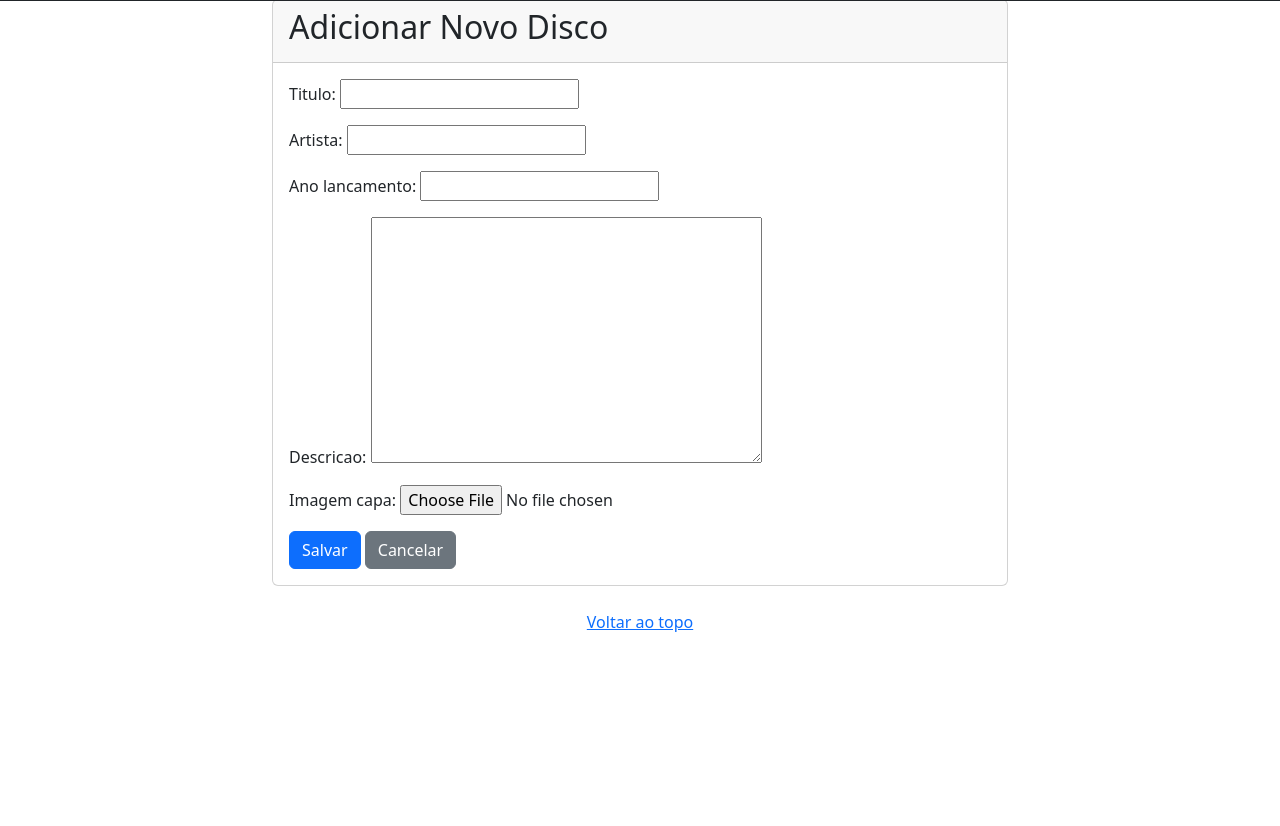
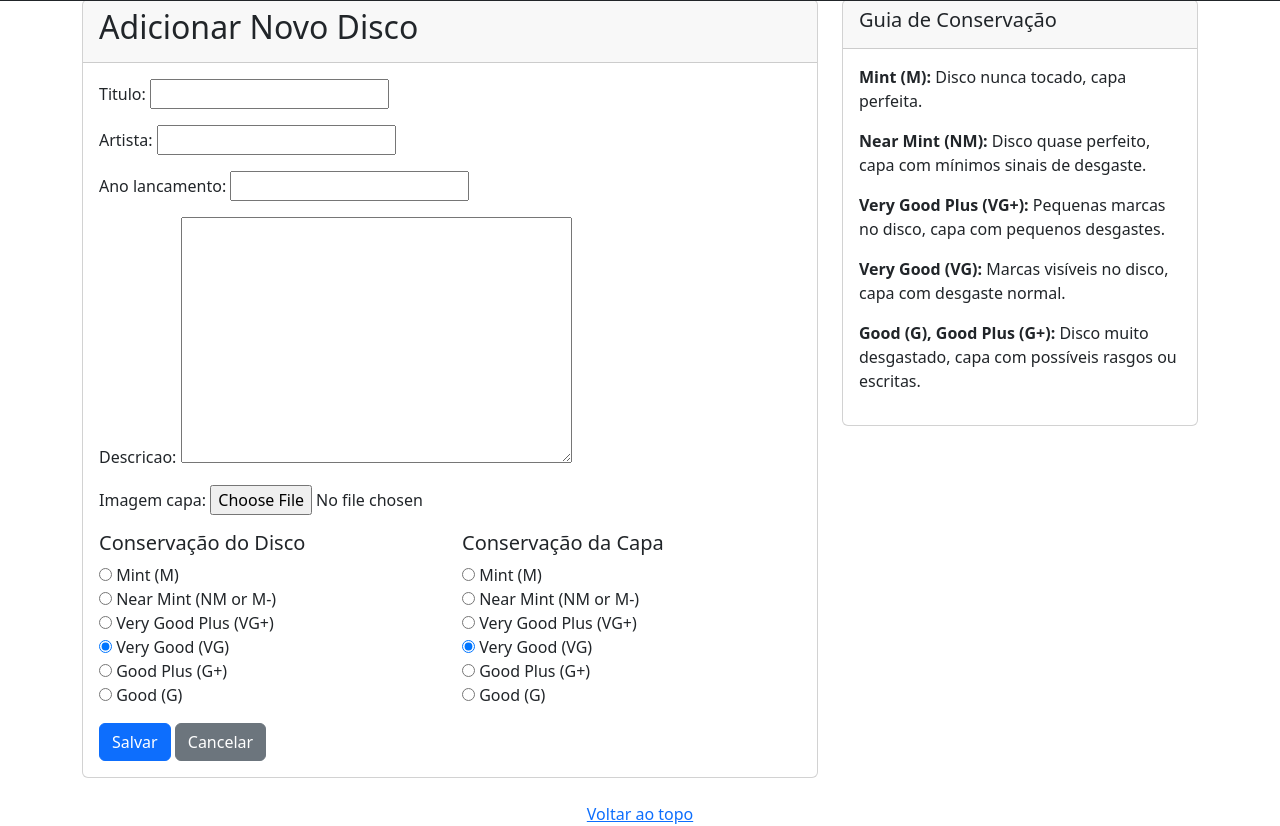
Before and after one commit to maurovmorais/Discografia, a Django app: page /vinil/novo/ in a window 1280 px wide. Shown: the part 57-883 px from the top of the page. Before the commit the page ends 689 px from the top, so only its background shows below. Run offline with Django 5.2, Linux system fonts and the light colour scheme; the visitor is signed in with stand-in values (Sample User, id 1).

Commit message:
feat: Add vinyl conservation state
- Add 'conservacao_disco' and 'conservacao_capa' fields to the Vinil model.

```diff
--- a/catalog/forms.py
+++ b/catalog/forms.py
@@ -1,6 +1,7 @@
 from django import forms
 from django.contrib.auth.forms import AuthenticationForm, UserCreationForm
 from django.contrib.auth import get_user_model
+from .models import Vinil
 
 class CustomUserCreationForm(UserCreationForm):
     email = forms.EmailField(
@@ -48,3 +49,12 @@ class EmailAuthenticationForm(AuthenticationForm):
         strip=False,
         widget=forms.PasswordInput(attrs={'class': 'form-control'}),
     )
+
+class VinilForm(forms.ModelForm):
+    class Meta:
+        model = Vinil
+        fields = ['titulo', 'artista', 'ano_lancamento', 'descricao', 'imagem_capa', 'conservacao_disco', 'conservacao_capa']
+        widgets = {
+            'conservacao_disco': forms.RadioSelect,
+            'conservacao_capa': forms.RadioSelect,
+        }
--- a/catalog/models.py
+++ b/catalog/models.py
@@ -8,6 +8,15 @@ class Vinil(models.Model):
     """
     Representa um disco de vinil na coleção.
     """
+    CONSERVACAO_CHOICES = [
+        ('M', 'Mint (M)'),
+        ('NM', 'Near Mint (NM or M-)'),
+        ('VG+', 'Very Good Plus (VG+)'),
+        ('VG', 'Very Good (VG)'),
+        ('G+', 'Good Plus (G+)'),
+        ('G', 'Good (G)'),
+    ]
+
     titulo = models.CharField(max_length=200)
     artista = models.CharField(max_length=200)
     ano_lancamento = models.PositiveIntegerField()
@@ -15,6 +24,8 @@ class Vinil(models.Model):
     imagem_capa = models.ImageField(upload_to='capas/', blank=True, null=True)
     usuario = models.ForeignKey(User, on_delete=models.CASCADE)
     para_troca = models.BooleanField(default=False)
+    conservacao_disco = models.CharField(max_length=3, choices=CONSERVACAO_CHOICES, default='VG')
+    conservacao_capa = models.CharField(max_length=3, choices=CONSERVACAO_CHOICES, default='VG')
 
     def __str__(self):
         return f"{self.titulo} - {self.artista}"
--- a/catalog/views.py
+++ b/catalog/views.py
@@ -5,7 +5,7 @@ from django.views.generic.edit import FormView
 from .models import Vinil, Desejo
 from django.shortcuts import get_object_or_404, redirect
 from django.contrib.auth.decorators import login_required
-from .forms import CustomUserCreationForm
+from .forms import CustomUserCreationForm, VinilForm
 
 @login_required
 def transfer_desejo(request, pk):
@@ -75,7 +75,7 @@ class VinilDetailView(LoginRequiredMixin, DetailView):
 
 class VinilCreateView(LoginRequiredMixin, CreateView):
     model = Vinil
-    fields = ['titulo', 'artista', 'ano_lancamento', 'descricao', 'imagem_capa']
+    form_class = VinilForm
     success_url = reverse_lazy('catalog:vinil_list')
 
     def form_valid(self, form):
@@ -84,7 +84,7 @@ class VinilCreateView(LoginRequiredMixin, CreateView):
 
 class VinilUpdateView(LoginRequiredMixin, UpdateView):
     model = Vinil
-    fields = ['titulo', 'artista', 'ano_lancamento', 'descricao', 'imagem_capa']
+    form_class = VinilForm
     success_url = reverse_lazy('catalog:vinil_list')
 
     def get_queryset(self):
--- a/templates/catalog/vinil_detail.html
+++ b/templates/catalog/vinil_detail.html
@@ -21,6 +21,10 @@
         <h4>Descrição</h4>
         <p>{{ vinil.descricao|linebreaksbr }}</p>
         <hr>
+        <h4>Conservação</h4>
+        <p>Disco: {{ vinil.get_conservacao_disco_display }}</p>
+        <p>Capa: {{ vinil.get_conservacao_capa_display }}</p>
+        <hr>
         {% if user == vinil.usuario %}
         <a href="{% url 'catalog:vinil_update' vinil.pk %}" class="btn btn-warning">Editar</a>
         <a href="{% url 'catalog:vinil_delete' vinil.pk %}" class="btn btn-danger">Excluir</a>
--- a/templates/catalog/vinil_form.html
+++ b/templates/catalog/vinil_form.html
@@ -12,10 +12,63 @@
             <div class="card-body">
                 <form method="post" enctype="multipart/form-data">
                     {% csrf_token %}
-                    {{ form.as_p }}
-                    <button type-="submit" class="btn btn-primary">Salvar</button>
-                    <a href="{% url 'catalog:vinil_list' %}" class="btn btn-secondary">Cancelar</a>
+                    {{ form.non_field_errors }}
+                    <div class="mb-3">
+                        {{ form.titulo.label_tag }}
+                        {{ form.titulo }}
+                        {{ form.titulo.errors }}
+                    </div>
+                    <div class="mb-3">
+                        {{ form.artista.label_tag }}
+                        {{ form.artista }}
+                        {{ form.artista.errors }}
+                    </div>
+                    <div class="mb-3">
+                        {{ form.ano_lancamento.label_tag }}
+                        {{ form.ano_lancamento }}
+                        {{ form.ano_lancamento.errors }}
+                    </div>
+                    <div class="mb-3">
+                        {{ form.descricao.label_tag }}
+                        {{ form.descricao }}
+                        {{ form.descricao.errors }}
+                    </div>
+                    <div class="mb-3">
+                        {{ form.imagem_capa.label_tag }}
+                        {{ form.imagem_capa }}
+                        {{ form.imagem_capa.errors }}
+                    </div>
+
+                    <div class="row">
+                        <div class="col-md-6">
+                            <h5>Conservação do Disco</h5>
+                            {{ form.conservacao_disco }}
+                            {{ form.conservacao_disco.errors }}
+                        </div>
+                        <div class="col-md-6">
+                            <h5>Conservação da Capa</h5>
+                            {{ form.conservacao_capa }}
+                            {{ form.conservacao_capa.errors }}
+                        </div>
+                    </div>
+
+                    <button type="submit" class="btn btn-primary mt-3">Salvar</button>
+                    <a href="{% url 'catalog:vinil_list' %}" class="btn btn-secondary mt-3">Cancelar</a>
                 </form>
+            </div>
+        </div>
+    </div>
+    <div class="col-md-4">
+        <div class="card">
+            <div class="card-header">
+                <h5 class="card-title">Guia de Conservação</h5>
+            </div>
+            <div class="card-body">
+                <p><strong>Mint (M):</strong> Disco nunca tocado, capa perfeita.</p>
+                <p><strong>Near Mint (NM):</strong> Disco quase perfeito, capa com mínimos sinais de desgaste.</p>
+                <p><strong>Very Good Plus (VG+):</strong> Pequenas marcas no disco, capa com pequenos desgastes.</p>
+                <p><strong>Very Good (VG):</strong> Marcas visíveis no disco, capa com desgaste normal.</p>
+                <p><strong>Good (G), Good Plus (G+):</strong> Disco muito desgastado, capa com possíveis rasgos ou escritas.</p>
             </div>
         </div>
     </div>
```
Also changed, not shown: templates/catalog/troca_list.html (+20 -1 lines), catalog/migrations/0005_vinil_conservacao_capa_vinil_conservacao_disco.py (added).
